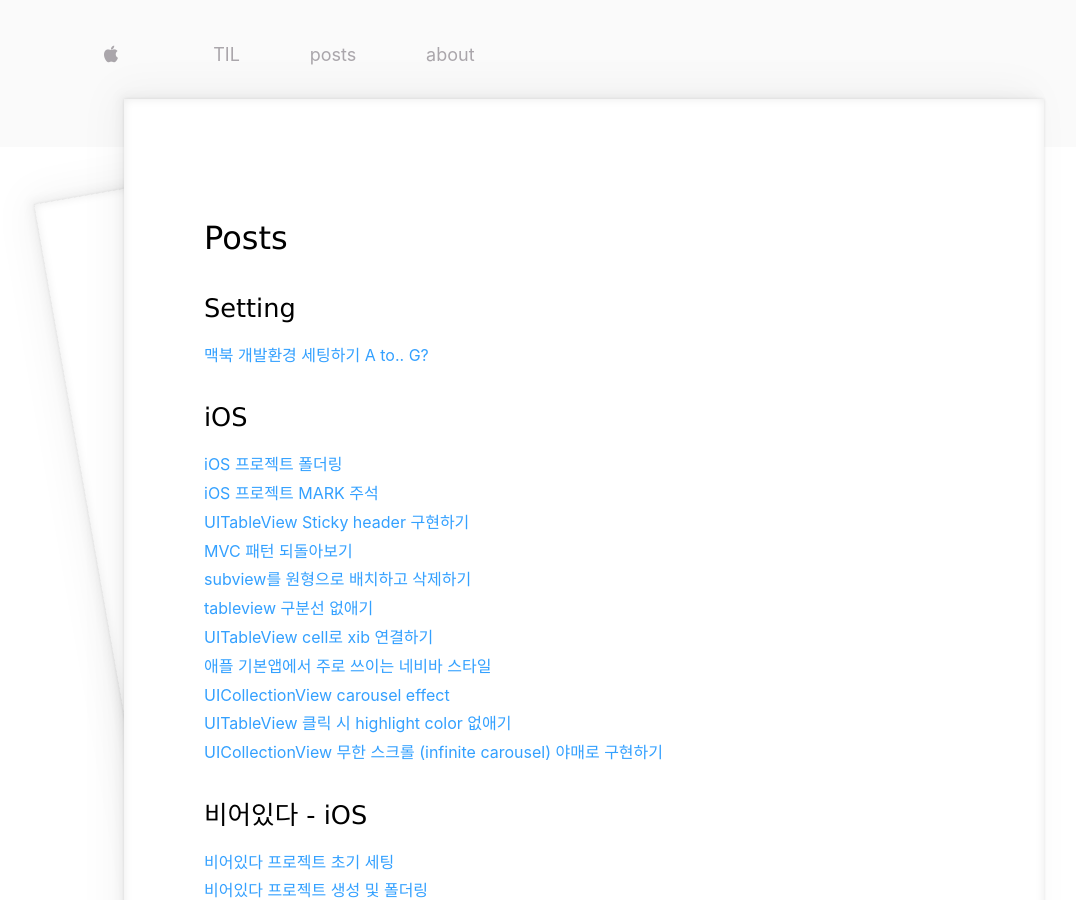
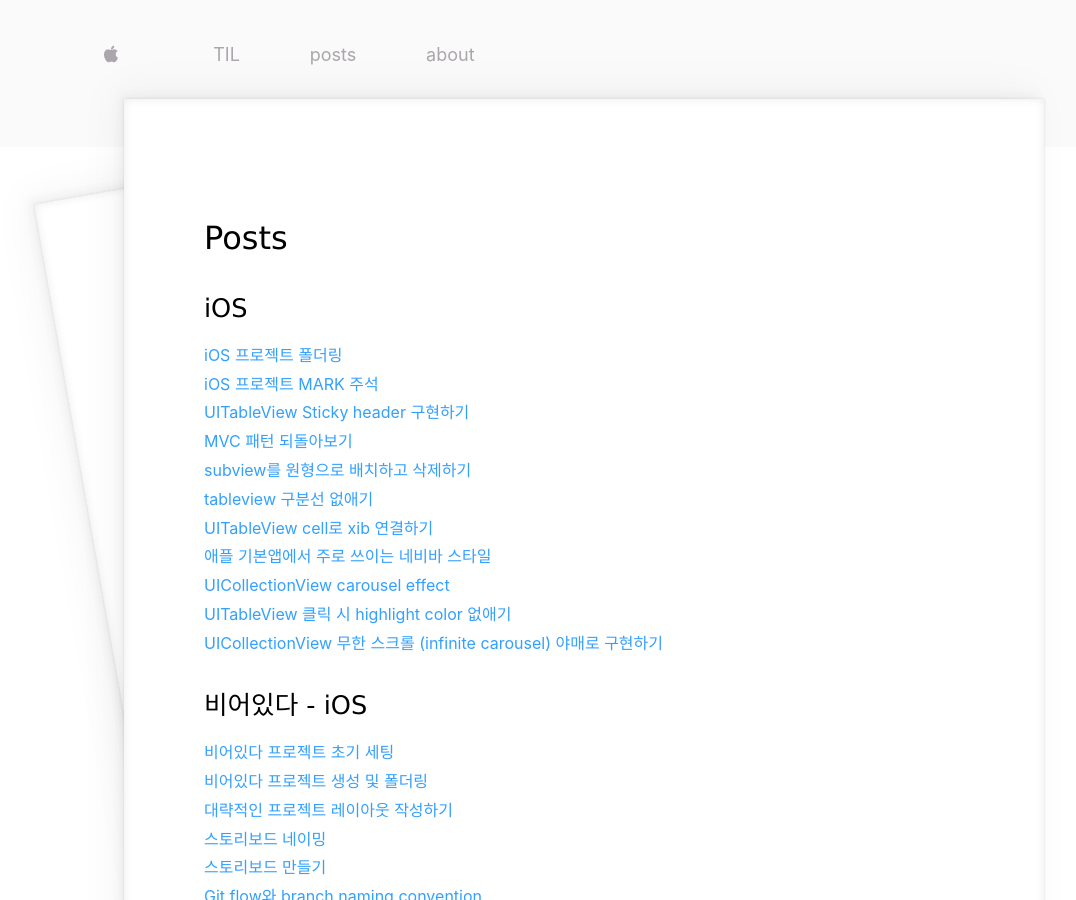
Before and after one commit to jeongchoyi/jeongchoyi.github.io, a Jekyll site: the page built from devpost/index.html, in a window 1280 px wide and 900 px high. Shown: the whole window, without its empty margins (56-1132 px from the left). Built offline with Jekyll 4.4.1, drawn with Linux system fonts in a browser that asks for light colours; some web fonts are replaced; some of the changed text lies outside the part shown.

Commit message:
edit layout

```diff
--- a/devpost/index.html
+++ b/devpost/index.html
@@ -4,8 +4,6 @@ title: choyi
 ---
 
 <h1>Posts</h1>
-<h3>Setting</h3>
-<a href="https://iamcho2.github.io/2020/09/16/macos-dev-env-setting">맥북 개발환경 세팅하기 A to.. G?</a>
 <h3>iOS</h3>
 <a href="https://iamcho2.github.io/2020/11/08/ios-project-foldering">iOS 프로젝트 폴더링</a><br>
 <a href="https://iamcho2.github.io/2020/11/07/ios-project-mark-comment">iOS 프로젝트 MARK 주석</a><br>
```
Also changed, not shown: other parts of devpost/index.html (+3 -0 lines).
